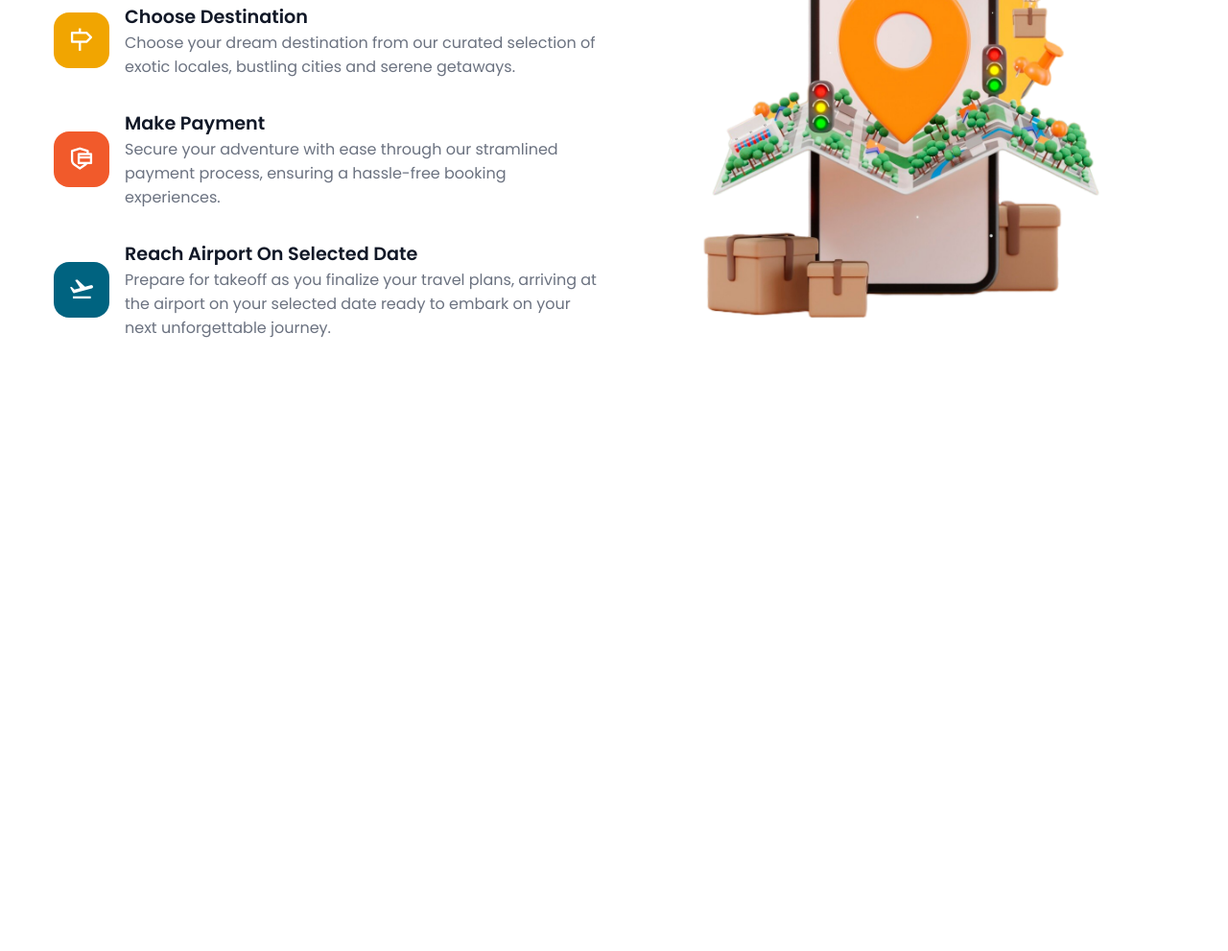
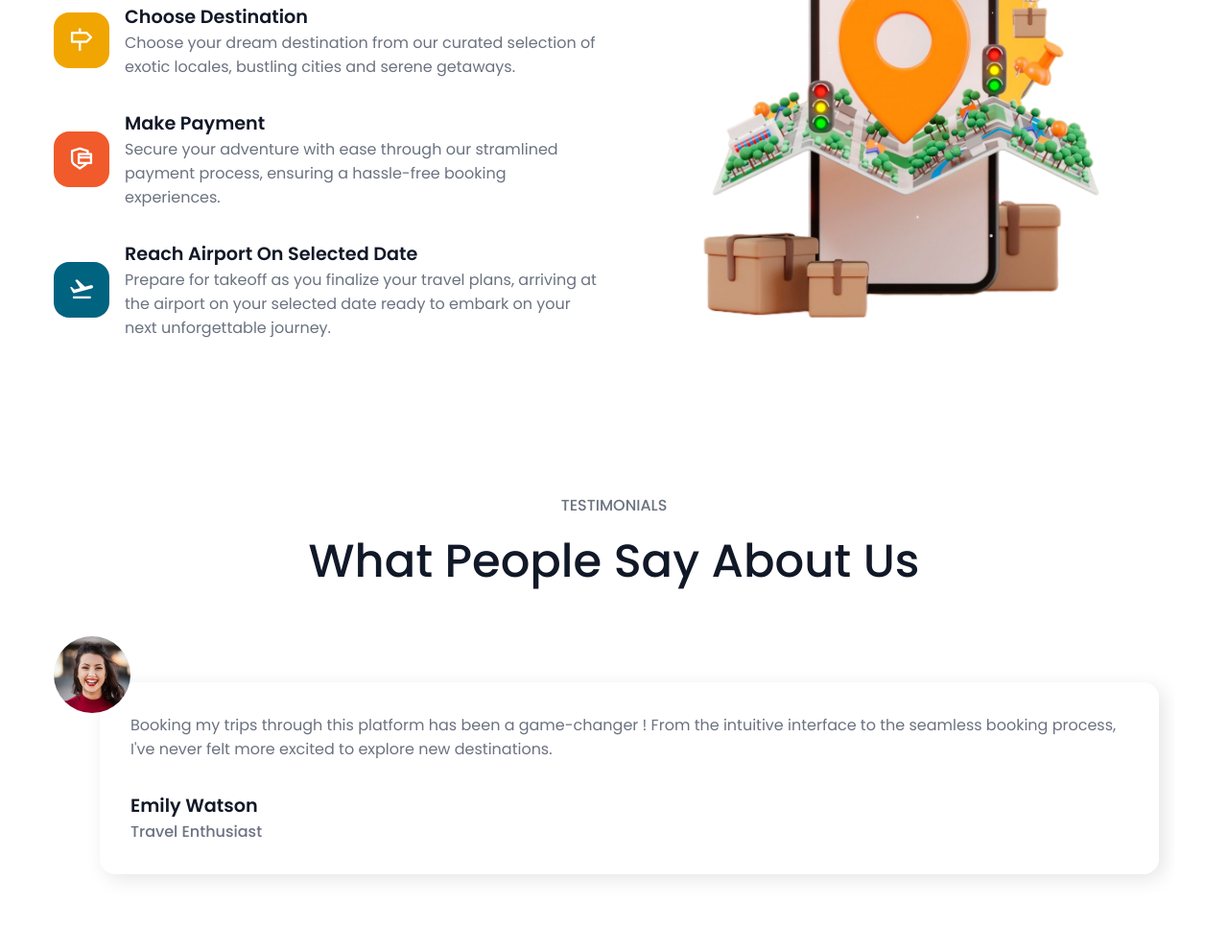
Before and after one commit to ClementMadiot/Jadoo_javascript, a plain HTML site: page index.html in a window 1280 px wide. Shown: the part 2684-3675 px from the top of the page at 96% size. Before the commit the page ends 3118 px from the top, so only its background shows below. Drawn offline with nearby package versions, Linux system fonts and the light colour scheme.

Commit message:
add client section + css

```diff
--- a/index.html
+++ b/index.html
@@ -8,6 +8,10 @@
     <link
       href="https://cdn.jsdelivr.net/npm/remixicon@4.2.0/fonts/remixicon.css"
       rel="stylesheet"
+    />
+    <link
+      rel="stylesheet"
+      href="https://cdn.jsdelivr.net/npm/swiper@11/swiper-bundle.min.css"
     />
   </head>
   <body>
@@ -109,7 +113,7 @@
           <div class="destination_details">
             <div>
               <h4>Rome, Italy</h4>
-              <h4>$5.42k</h4>
+              <h5>$5.42k</h5>
             </div>
             <p>
               <span><i class="ri-navigation-fill"></i></span>
@@ -123,7 +127,7 @@
           <div class="destination_details">
             <div>
               <h4>London, UK</h4>
-              <h4>$4.2k</h4>
+              <h5>$4.2k</h5>
             </div>
             <p>
               <span><i class="ri-navigation-fill"></i></span>
@@ -137,7 +141,7 @@
           <div class="destination_details">
             <div>
               <h4>Full, Europe</h4>
-              <h4>$15k</h4>
+              <h5>$15k</h5>
             </div>
             <p>
               <span><i class="ri-navigation-fill"></i></span>
@@ -151,40 +155,102 @@
     <!--* TRIP  *-->
     <section class="section_container" id="trip">
       <div class="trip_image">
-        <img src="assets/trip.png" alt="trip">
+        <img src="assets/trip.png" alt="trip" />
       </div>
       <div class="trip_content">
         <h3>ease & fast</h3>
         <h2>book your next trip in 3 easy steps</h2>
         <ul class="trip_list">
-
           <li class="trip_icons">
             <span><i class="ri-signpost-line"></i></span>
 
             <div class="trip_conditions">
               <h4>choose destination</h4>
-              <p>Choose your dream destination from our curated selection of exotic locales, bustling cities and serene getaways.</p>
+              <p>
+                Choose your dream destination from our curated selection of
+                exotic locales, bustling cities and serene getaways.
+              </p>
             </div>
           </li>
           <li class="trip_icons">
             <span><i class="ri-secure-payment-line"></i></span>
             <div class="trip_conditions">
               <h4>make payment</h4>
-              <p>Secure your adventure with ease through our stramlined payment process, ensuring a hassle-free booking experiences.</p>
+              <p>
+                Secure your adventure with ease through our stramlined payment
+                process, ensuring a hassle-free booking experiences.
+              </p>
             </div>
           </li>
           <li class="trip_icons">
             <span><i class="ri-flight-takeoff-line"></i></span>
             <div class="trip_conditions">
               <h4>reach airport on selected date</h4>
-              <p>Prepare for takeoff as you finalize your travel plans, arriving at the airport on your selected date ready to embark on your next unforgettable journey.</p>
+              <p>
+                Prepare for takeoff as you finalize your travel plans, arriving
+                at the airport on your selected date ready to embark on your
+                next unforgettable journey.
+              </p>
             </div>
           </li>
         </ul>
       </div>
     </section>
 
+    <!--* Client  *-->
+    <section class="section_container" id="client">
+      <div class="client_content">
+        <h3>testimonials</h3>
+        <h2>what people say about us</h2>
+      </div>
+      <div class="client_swiper">
+        <!-- Slider main container -->
+        <div class="swiper">
+          <!-- Additional required wrapper -->
+          <div class="swiper-wrapper">
+            <!-- Slides -->
+
+            <!-- first client  -->
+            <div class="swiper-slide">
+              <div class="client_card">
+                <img src="assets/client-1.jpg" alt="client">
+                <div class="client_card_content">
+                  <p>Booking my trips through this platform has been a game-changer ! From the intuitive interface to the seamless booking process, I've never felt more excited to explore new destinations.</p>
+                  <h4>emily watson</h4>
+                  <h5>travel enthusiast</h5>
+                </div>
+              </div>
+            </div>
+
+              <!-- second client  -->
+              <div class="swiper-slide">
+                <div class="client_card">
+                  <img src="assets/client-2.jpg" alt="client">
+                  <div class="client_card_content">
+                    <p>As a busy professional, time is of the essence. This website made planning my vacation a breeze, allowing me to focus on what matters most: makjing memories with my family</p>
+                    <h4>david nguyen</h4>
+                    <h5>business executive</h5>
+                  </div>
+                </div>
+              </div>
+              <!-- third client  -->
+              <div class="swiper-slide">
+                <div class="client_card">
+                  <img src="assets/client-3.jpg" alt="client">
+                  <div class="client_card_content">
+                    <p>I've been using this service for years and it never disappoints. The convenience of booking my flights, accommodations and activities all in one place saves me time and stress trip.</p>
+                    <h4>micheal johnson</h4>
+                    <h5>frequent flyer</h5>
+                  </div>
+                </div>
+              </div>
+          </div>
+        </div>
+      </div>
+    </section>
+
     <script src="https://unpkg.com/scrollreveal"></script>
+    <script src="https://cdn.jsdelivr.net/npm/swiper@11/swiper-bundle.min.js"></script>
     <script src="scrypt.js"></script>
   </body>
 </html>
--- a/style.css
+++ b/style.css
@@ -74,6 +74,14 @@ h4{
   color: var(--text-light);
   font-size: 1.2rem;
 }
+h5{
+  font-size: 1rem;
+  font-weight: 500;
+  color: var(--text-light);
+  text-transform: capitalize;
+
+}
+
 p {
   color: var(--text-light);
 }
@@ -264,6 +272,9 @@ header {
 .destination_details h4{
   font-weight: 500;
 }
+.destination_details h5{
+  font-size: 1.2rem;
+}
 
 .destination_details p{
   margin-bottom: 1rem;
@@ -318,6 +329,46 @@ gap: 1rem;
 .trip_list li h4{
   color: var(--text-dark);
 }
+
+/**** Client ****/
+#client{
+  padding-bottom: 3rem;
+  display: grid;
+  gap: 2rem 4rem;
+}
+.swiper{
+  width: 100%;
+}
+.swiper-slide{
+  height: auto !important;
+}
+.client_card{
+  position: relative;
+  isolation: isolate;
+  padding-block: 3rem 2rem;
+  padding-inline: 3rem 1rem;
+}
+
+.client_card img{
+  position: absolute;
+  top: 0;
+  left: 0;
+  max-width: 80px;
+  border-radius: 100%;
+}
+.client_card_content{
+  padding: 2rem;
+  border-radius: 1rem;
+  box-shadow: 5px 5px 20px var(--box-shadow-cd);
+}
+
+.client_card_content p{
+  margin-bottom: 2rem;
+}
+#client h4{
+color: var(--text-dark);
+}
+
 
 /***** Responsive Ipad  *****/
 @media (width > 540px){
```
Also changed, not shown: 1 other file.
